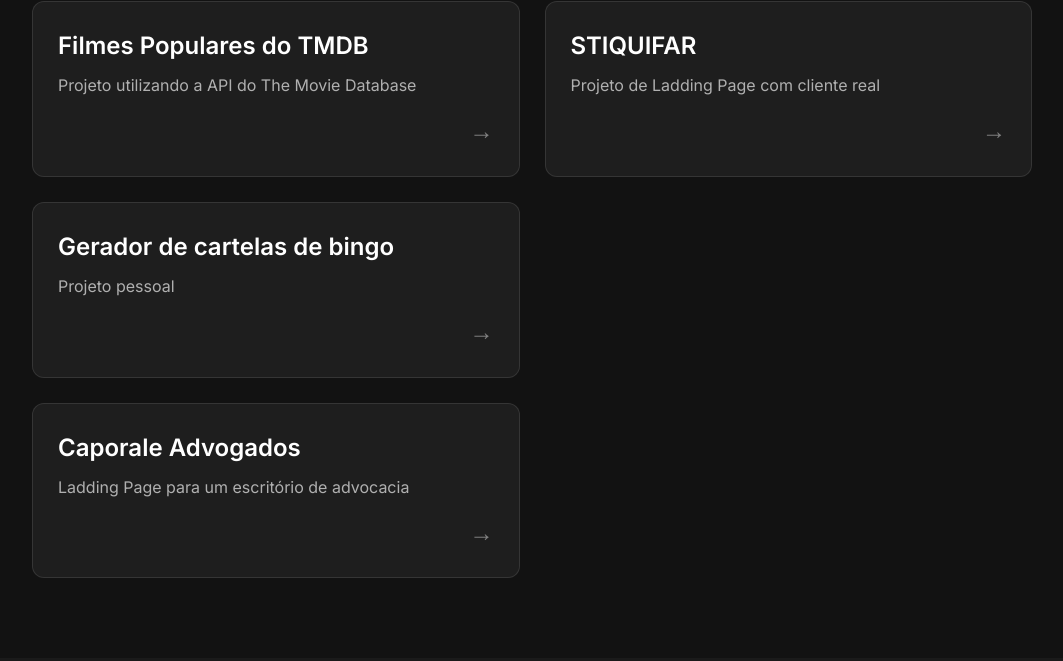
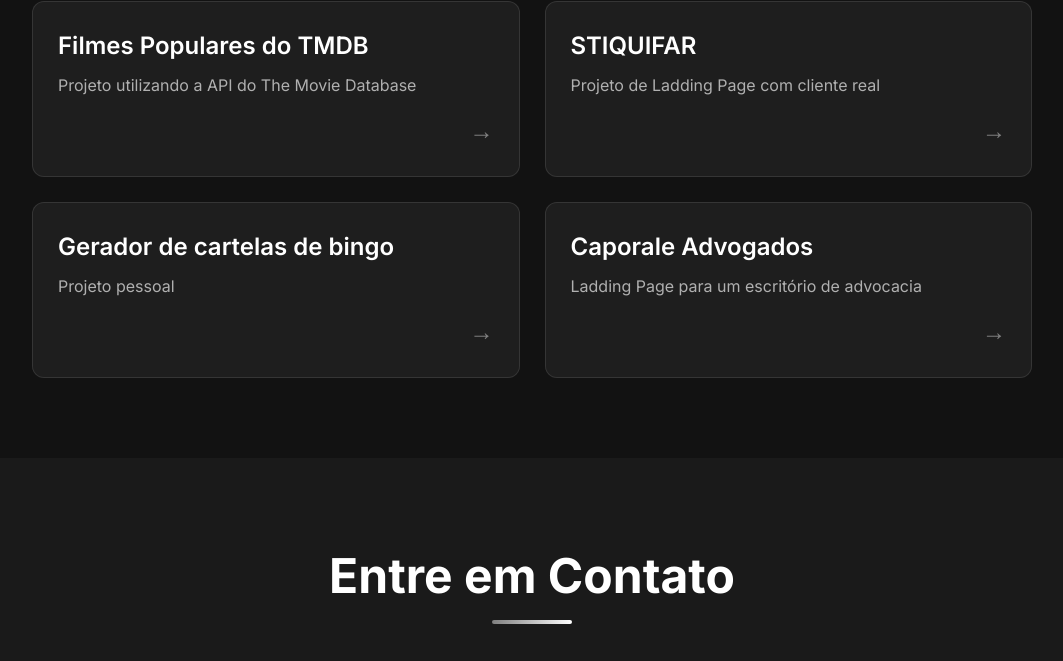
Before and after one commit to MateusRezendeMachado/Portifolio, a plain HTML site: page index.html in a window 1280 px wide. Shown: the part 2171-2832 px from the top of the page, without its empty margins (108-1171 px from the left). Drawn offline with Linux system fonts and the light colour scheme.

Commit message:
Remove empty anchor tag in project list
Removed an empty anchor tag from the project list.

```diff
--- a/index.html
+++ b/index.html
@@ -180,7 +180,6 @@
                     <span class="project-desc" data-i18n="tmdb-desc">Projeto pessoal</span>
                     <span class="project-arrow">→</span>
                 </a>
-                <a>
                     <a href="https://caporaleadvogados.netlify.app/" target="_blank" class="project-card">
                     <span class="project-title">Caporale Advogados</span>
                     <span class="project-desc" data-i18n="tmdb-desc">Ladding Page para um escritório de advocacia</span>
```
